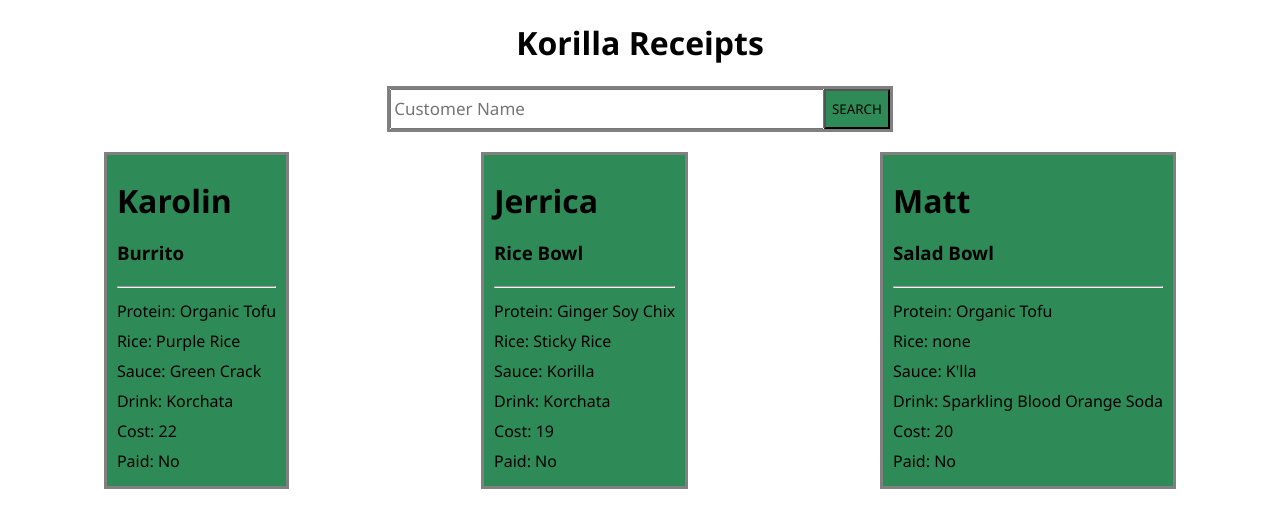
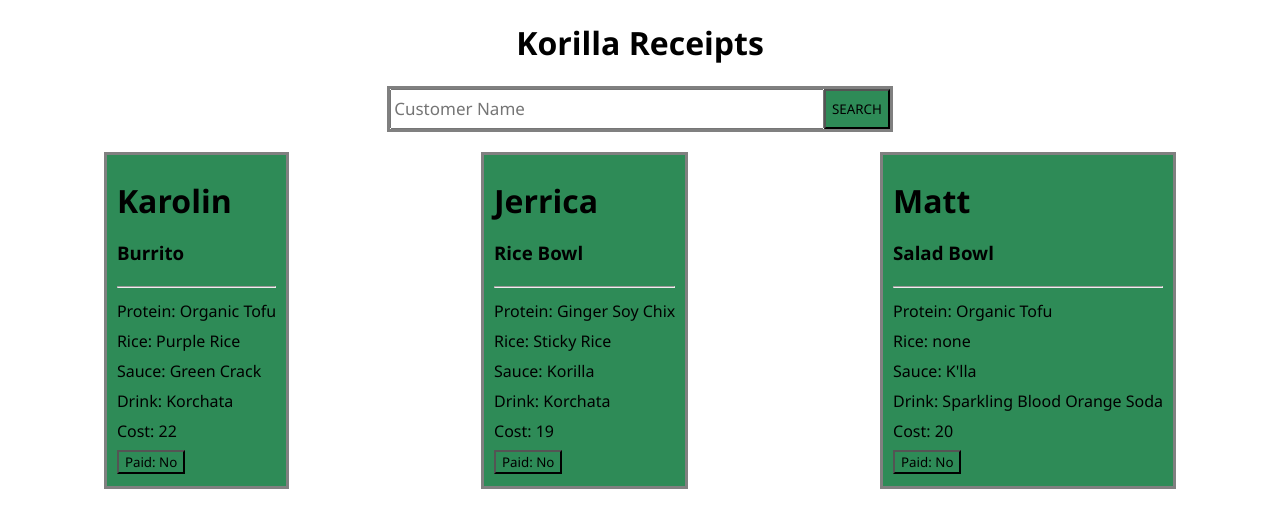
Before and after one commit to katiepestotnik/korilla, a React (Create React App) app: page / in a window 1280 px wide. Shown: the top 528 px of the page. Built offline with nearby package versions, Linux system fonts and the light colour scheme.

Commit message:
paid button without toggle working

```diff
--- a/src/components/Receipt.js
+++ b/src/components/Receipt.js
@@ -1,5 +1,11 @@
+import { useState } from 'react'
 const Receipt = ({ person, order, paid }) => {
-    !paid?paid='No':paid='Yes'
+    !paid ? paid = 'No' : paid = 'Yes'
+    const [clear, setClear] = useState(paid)
+    const handleClick = () => {
+        if(paid)setClear('Yes')
+        else setClear('No')
+    }
     return (
         <div className='single'>
             <h1>{person}</h1>
@@ -21,9 +27,9 @@ const Receipt = ({ person, order, paid }) => {
                 <div>
                     Cost: {order.cost}
                 </div>
-                <div>
-                    Paid: {paid}
-                </div>
+                <button onClick={handleClick}>
+                    Paid: {clear}
+                </button>
             </div>
         </div>
     )
--- a/src/components/Receipts.js
+++ b/src/components/Receipts.js
@@ -1,6 +1,6 @@
 import Receipt from "./Receipt"
 
-const Receipts = ({ receiptArr}) => {
+const Receipts = ({ receiptArr }) => {
     const singleReceipt = receiptArr.map((ele, idx) => {
         return (
             <Receipt
```
